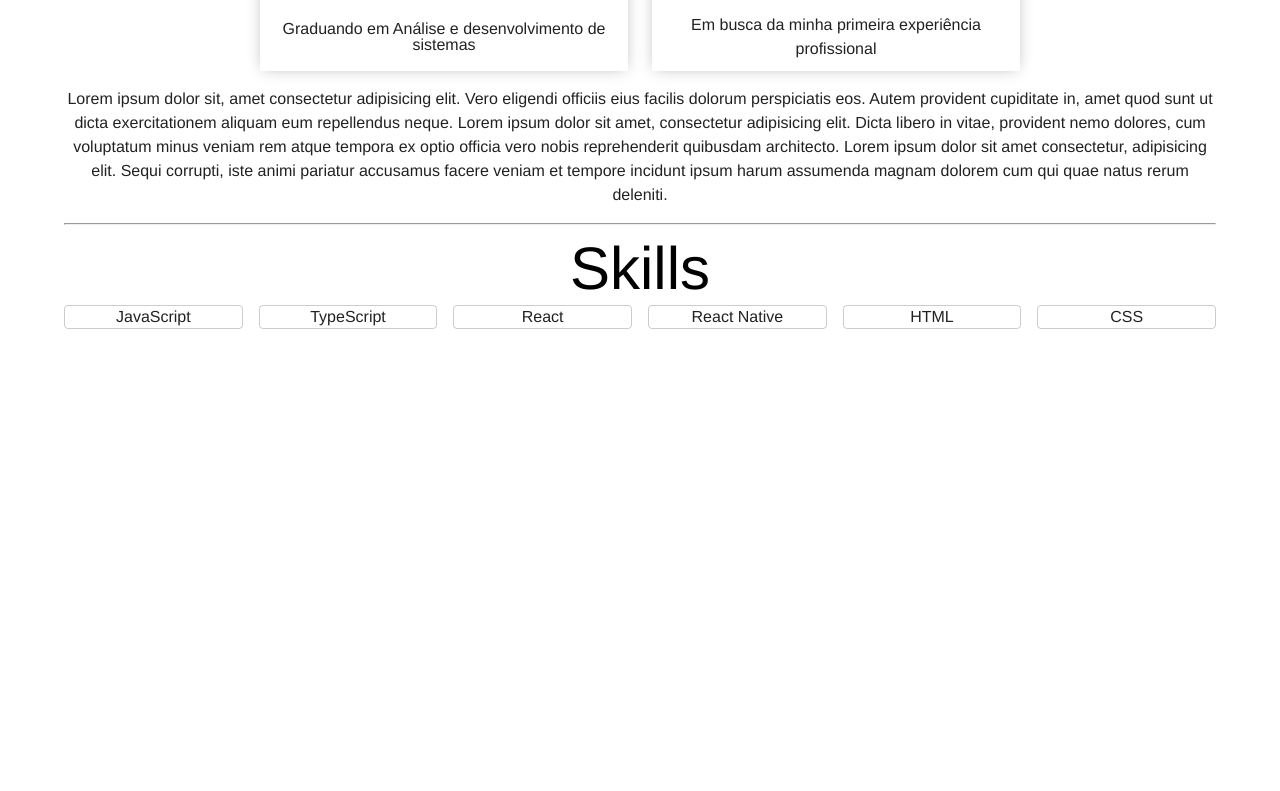
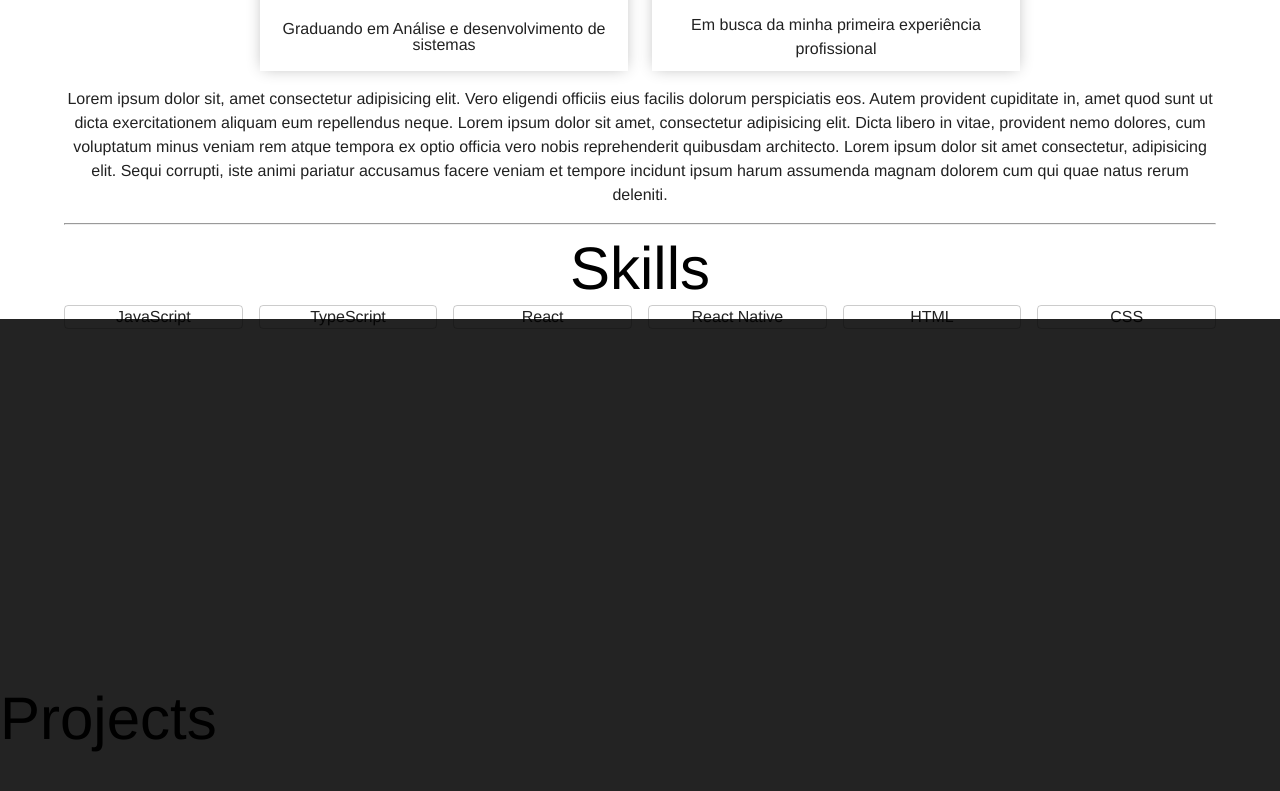
Before and after one commit to cal-oliveira/my-portfolio, a React (Vite) app: page / in a window 1280 px wide. Shown: the part 1011-1802 px from the top of the page. Before the commit the page ends 1340 px from the top, so only its background shows below. Built offline with nearby package versions, Linux system fonts and the light colour scheme.

Commit message:
rearranging components

```diff
--- a/src/App.tsx
+++ b/src/App.tsx
@@ -1,11 +1,9 @@
 import { Home } from "./pages/Home"
-import { About } from "./pages/Home/sections/About/About"
 
 function App() {
   return (
     <>
       <Home />
-      <About />
     </>
   )
 }
--- a/src/pages/Home.tsx
+++ b/src/pages/Home.tsx
@@ -1,12 +1,14 @@
 import { Hero } from "./Home/sections/Hero/Hero";
 import { NavBar } from "../components/NavBar/NavBar";
 import { Projects } from "./Home/sections/Projects/Projects";
+import { About } from "./Home/sections/About/About";
 
 export function Home(){
     return(
         <div>
             <NavBar />
             <Hero />
+            <About />
             <Projects />
         </div>
     )
--- a/src/pages/Home/sections/Projects/Projects.tsx
+++ b/src/pages/Home/sections/Projects/Projects.tsx
@@ -1,7 +1,31 @@
+import { Box, Typography, styled } from "@mui/material"
+
 export function Projects(){
+
+    const StyledProject = styled("div")(({ theme })=>({
+        backgroundColor: theme.palette.primary.main,
+        height: "100vh",
+        display: "flex",
+        alignItems: "center"
+    }))
+
+    const StyledBox = styled(Box)(()=>({
+        boxShadow: "0px 0px 15px -3px rgba(0,0,0,0.3)",
+        height: "15vh",
+        width: "100%",
+        display: "flex",
+        alignItems: "center",
+        justifyContent: "center",
+        flexDirection: "column",
+        textAlign: "center",
+    }))
+
     return(
         <>
+            <StyledProject>
+              <Typography color={"black"} variant="h2" textAlign="center">Projects</Typography>
 
+            </StyledProject>
         </>
     )
 }
```
